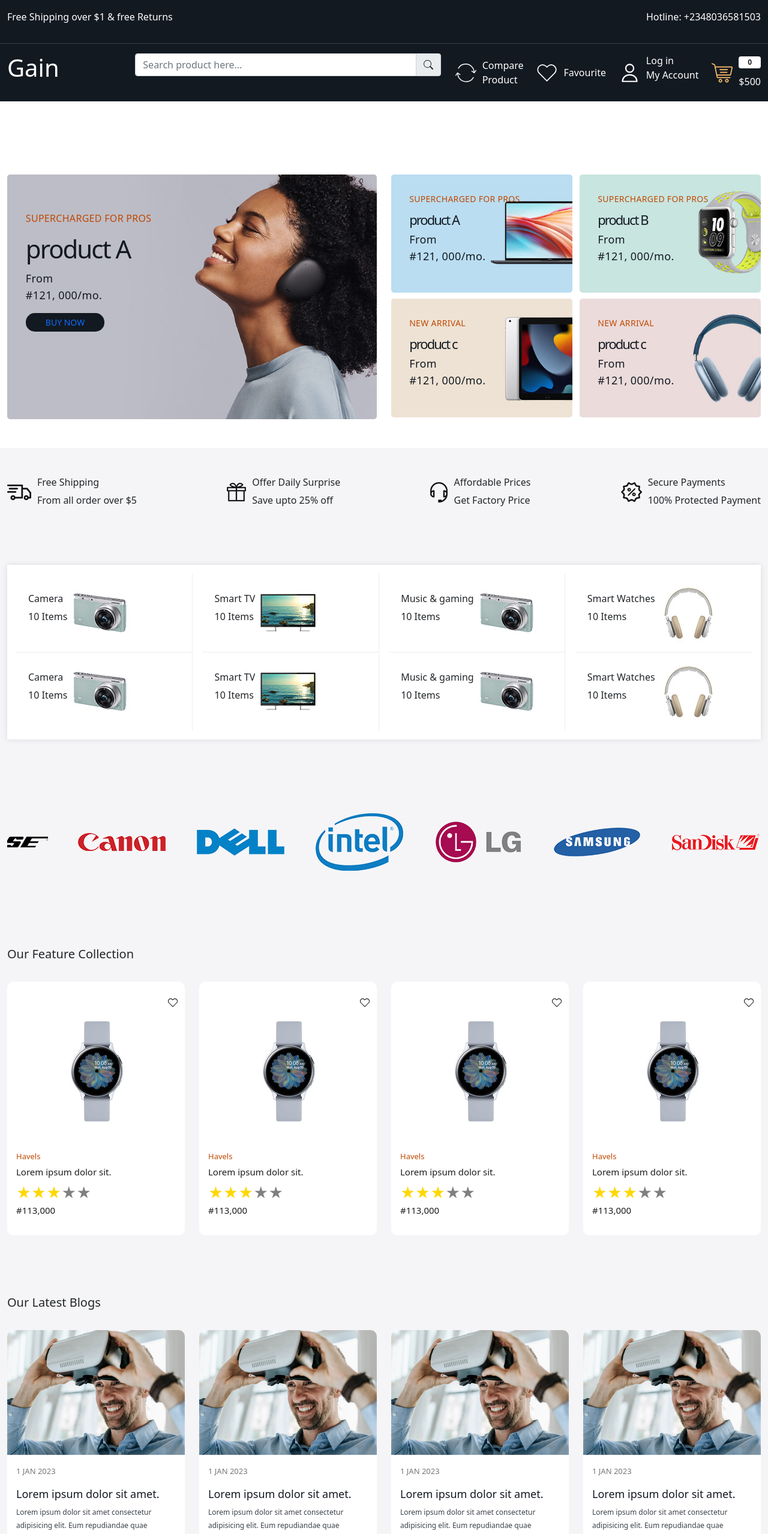
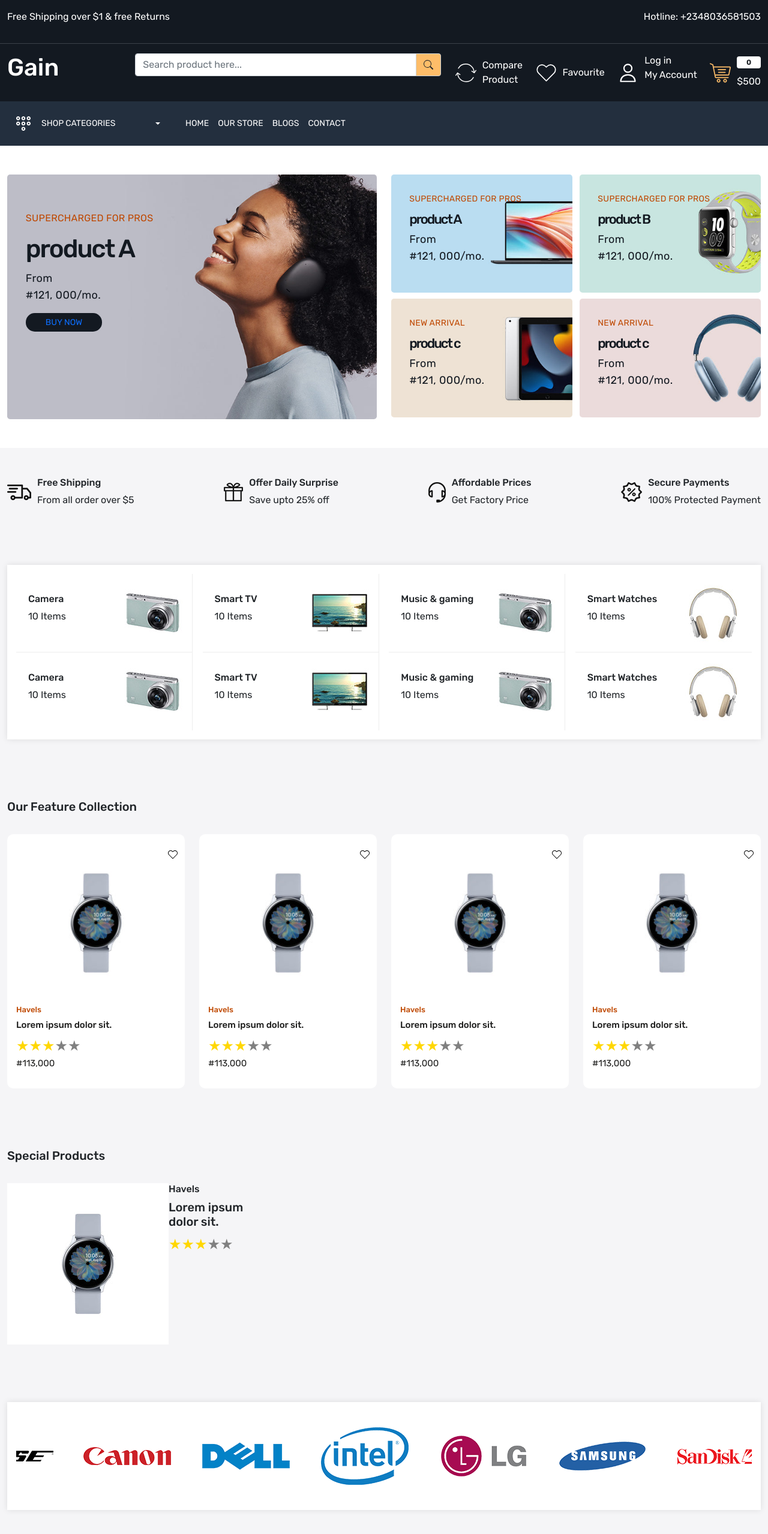
Before and after one commit to smige1/ecommerce-app, a React (Create React App) app: page / in a window 1280 px wide. Shown: the top 2558 px of the page at 60% size. Built offline with nearby package versions, Linux system fonts and the light colour scheme; a web font is replaced by a local one.

Commit message:
update on product

```diff
--- a/src/App.css
+++ b/src/App.css
@@ -2,6 +2,10 @@
   padding: 0;
   margin: 0;
   box-sizing: border-box;
+}
+
+body {
+  font-family: "Rubik", sans-serif;
 }
 
 a {
@@ -20,6 +24,7 @@
   --color-Bc: #777777;
   --color-Bd: #1c1c1b;
 }
+
 
 .section-heading {
   font-size: 20px;
@@ -74,7 +79,7 @@
   background-color: var(--color-Aa);
 }
 
-.header.upper .input-group-text {
+.header-upper .input-group-text {
   background-color: var(--color-Ac);
 }
 
@@ -83,12 +88,12 @@
   height: 35px;
 }
 
-.header-buttom {
+.header-bottom {
   background-color: var(--color-Ad);
 }
 
-.header-buttom .menu-links a,
-.header-buttom .dropdown button {
+.header-bottom .menu-links a,
+.header-bottom .dropdown button {
   color: white;
   font-size: 14px;
   line-height: 18px;
@@ -97,22 +102,22 @@
   text-transform: uppercase;
 }
 
-.header-buttom .dropdown-item:hover {
+.header-bottom .dropdown-item:hover {
   color: var(--color-Ac);
   background-color: transparent;
 }
 
-.header-buttom .dropdown button:focus {
+.header-bottom .dropdown button:focus {
   box-shadow: none;
 }
 
-.header-buttom .dropdown-item {
+.header-bottom .dropdown-item {
   padding: 20px;
   margin-bottom: 3px;
   border-bottom: 2px solid var(--color-Ab);
 }
 
-.header-buttom .dropdown-menu {
+.header-bottom .dropdown-menu {
   background-color: var(--color-Aa);
   width: 100%;
   transform: translate3d(0px, 57px, 0px) !important;
@@ -124,11 +129,11 @@
 }
 
 footer:not(:first-child) {
-  border-top: 1px solid 1px solid rgba(255, 255, 255, 0.1);
+  border-top: 1px solid 1px solid rgba(255, 255, 255, 0.1px);
 }
 
 footer .input-group-text {
-  background-color: var(--color-Ad);
+  background-color: var(--color-Ac);
   color: white;
   padding: 8px;
   font-size: 14px;
@@ -211,10 +216,15 @@
   padding: 15px;
 }
 
-.categories>div {
+.categories > div {
   width: 24%;
   padding: 10px 10px 10px 20px;
 }
+
+.categories > div > div {
+  width: 60%;
+}
+
 
 .categories>div:nth-child(1),
 .categories>div:nth-child(2),
@@ -278,6 +288,24 @@
   overflow: hidden;
 }
 
+.product-card .product-image {
+  height: 270px;
+}
+.product-card .product-image img {
+  object-fit: contain;
+}
+
+.product-card .product-image > img:last-child {
+  display: none;
+}
+.product-card:hover .product-image > img:nth-child(1) {
+  display: none;
+}
+.product-card:hover .product-image > img:nth-child {
+  display: block;
+}
+
+
 .product-card:hover .action-bar {
   right: 10px;
 }
--- a/src/components/ProductCard.jsx
+++ b/src/components/ProductCard.jsx
@@ -8,11 +8,12 @@
       <div className="product-card position-relative">
         <div className="wishlist-icon position-absolute">
           <Link>
-            <img src="images/wish.svg" alt="" />
+            <img src="images/wish.svg" alt="wishlist" />
           </Link>
         </div>
         <div className="product-image">
-          <img src="images/watch.jpg" alt="watch" />
+          <img src="images/watch.jpg" alt="watch" className="img-fluid"/>
+          <img src="images/watch-1.avif" alt="productimg" className="img-fluid" />
         </div>
         <div className="product-details">
           <h6 className="brand">Havels</h6>
--- /dev/null
+++ b/src/components/SpecialProduct.jsx
@@ -0,0 +1,29 @@
+import React from 'react'
+import ReactStars from 'react-stars'
+
+const SpecialProduct = () => {
+  return (
+    <div className="col-4">
+        <div className="special-product-card">
+            <div className="d-flex">
+                <div>
+                    <img src='images/watch.jpg' alt='watch'/>
+                </div>
+                <div className="special-product-content">
+                <h6 className="brand">Havels</h6>
+          <h5 className="product-title">Lorem ipsum dolor sit.</h5>
+          <ReactStars
+            count={5}
+            edit={false}
+            value={3}
+            size={24}
+            color2={"#ffd700"}
+          />
+                </div>
+            </div>
+        </div>
+    </div>
+  )
+}
+
+export default SpecialProduct
--- a/src/pages/Home.jsx
+++ b/src/pages/Home.jsx
@@ -3,6 +3,7 @@
 import { Link } from "react-router-dom";
 import BlogCard from "../components/BlogCard";
 import ProductCard from "../components/ProductCard";
+import SpecialProduct from "../components/SpecialProduct";
 
 const Home = () => {
   return (
@@ -194,10 +195,36 @@
           </div>
         </div>
       </section>
+      <section className="featured-wrapper py-5 home-wrapper-2">
+        <div className="container-xxl">
+          <div className="row">
+            <div className="col-12">
+              <h3 className="section-heading">Our Feature Collection</h3>
+            </div>
+            <ProductCard />
+            <ProductCard />
+            <ProductCard />
+            <ProductCard />
+          </div>
+        </div>
+      </section>
+      <section className="special-wrapper py-5 home-wrapper-2">
+        <div className="container-xxl">
+          <div className="row">
+            <div className="col-12">
+              <h3 className="section-heading">Special Products</h3>
+            </div>
+          </div>
+          <div className="row">
+            <SpecialProduct />
+          </div>
+        </div>
+      </section>
       <section className="marque-wrapper home-wrapper-2 py-5">
         <div className="container-xxl">
           <div className="row">
-            <div className="d-flex">
+            <div className="col-12">
+              <div className="marquee-inner-wrapper card-wrapper">
               <Marquee className="d-flex">
                 <div className="mx-4 w-25 ">
                   <img src="images/brand-01.png" alt="brand" />
@@ -224,23 +251,12 @@
                   <img src="images/brand-08.png" alt="brand" />
                 </div>
               </Marquee>
+              </div>
             </div>
           </div>
         </div>
       </section>
-      <section className="blog-wrapper py-5 home-wrapper-2">
-        <div className="container-xxl">
-          <div className="row">
-            <div className="col-12">
-              <h3 className="section-heading">Our Feature Collection</h3>
-            </div>
-            <ProductCard />
-            <ProductCard />
-            <ProductCard />
-            <ProductCard />
-          </div>
-        </div>
-      </section>
+
       <section className="blog-wrapper py-5 home-wrapper-2">
         <div className="container-xxl">
           <div className="row">
```
